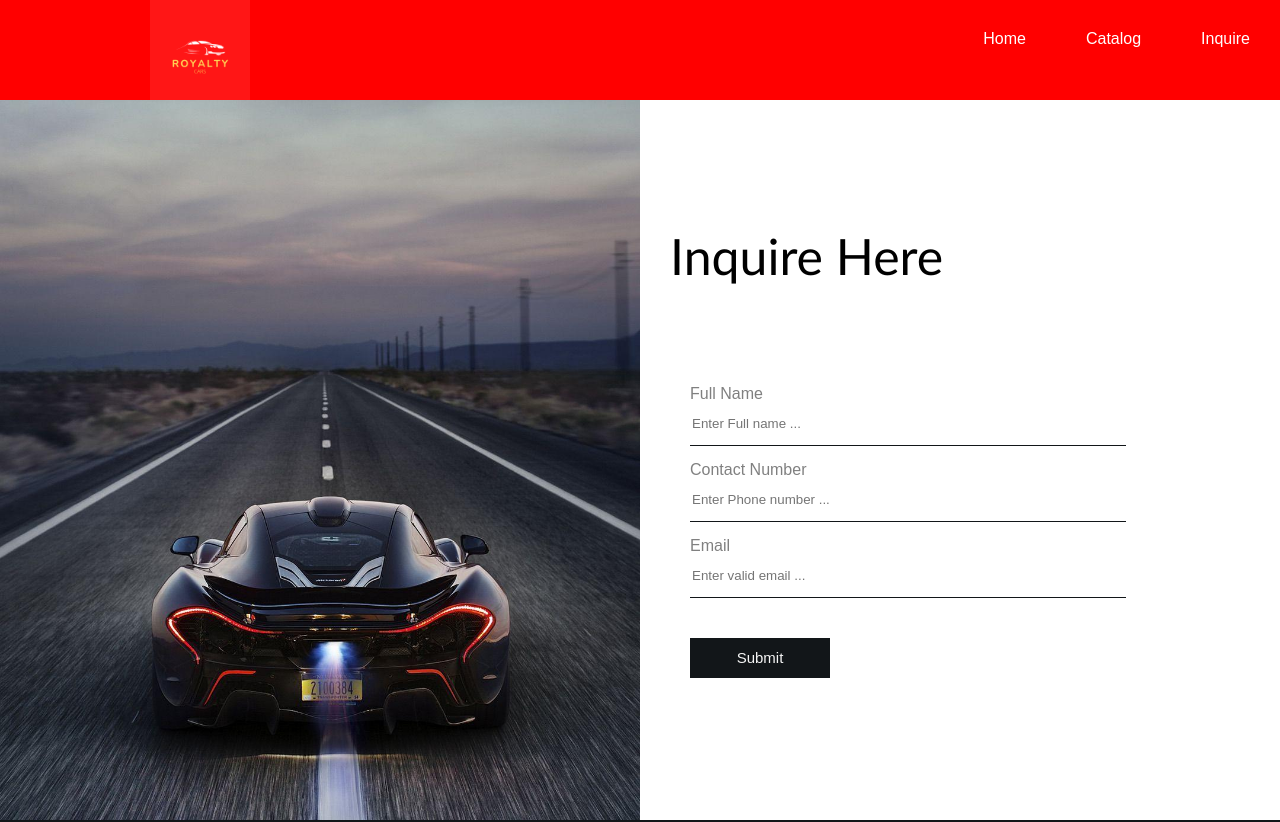
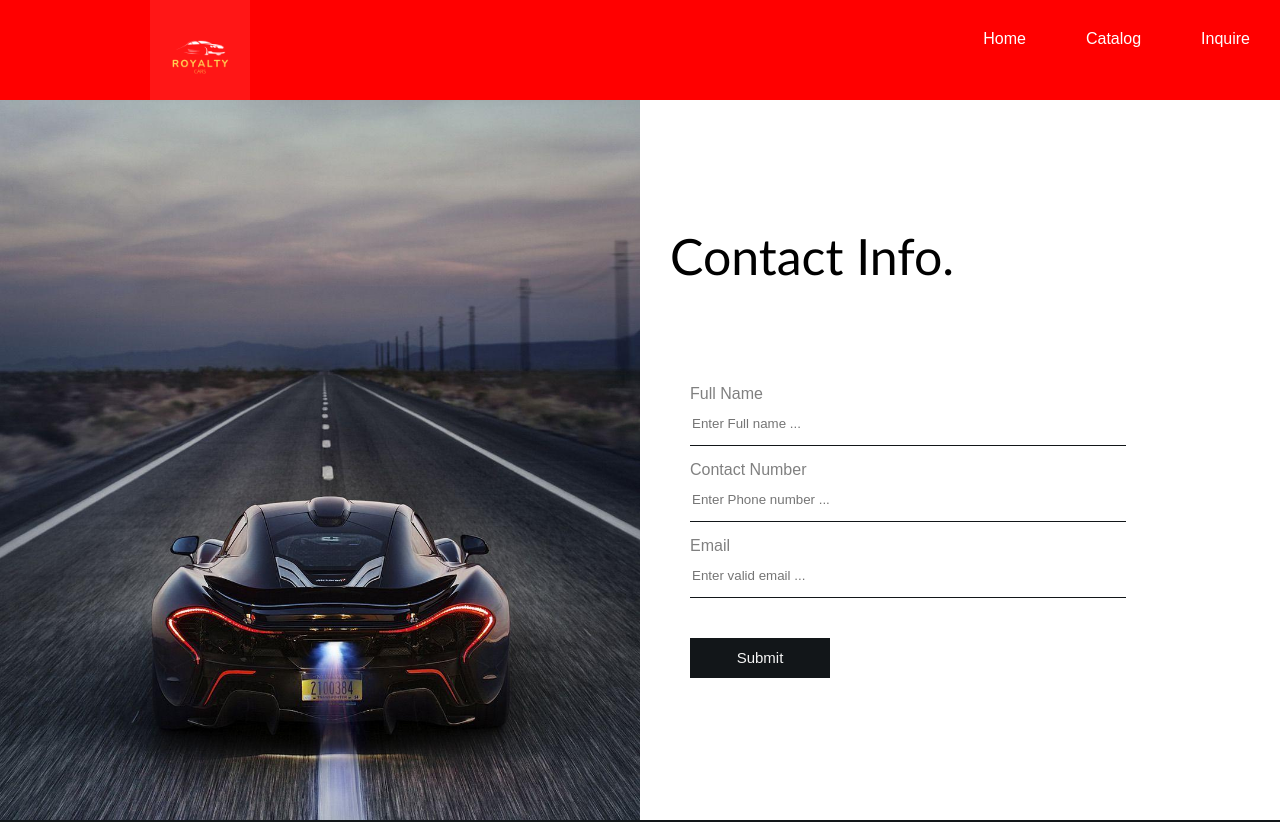
Before and after one commit to JustinChrisAmbil/RoyaltyCarFWebRepository, a React (Create React App) app: page /Inquire in a window 1280 px wide. Shown: the top 822 px of the page. Built offline with nearby package versions, Linux system fonts and the light colour scheme.

Commit message:
Inquire to Contact Info

```diff
--- a/src/Pages/Inquire.js
+++ b/src/Pages/Inquire.js
@@ -8,7 +8,7 @@ function Inquire() {
         <div className="leftSide"style={{backgroundImage: `url(${carHori})`}}>
             </div>
         <div className="rightSide">
-            <h1> Inquire Here </h1>
+            <h1> Contact Info. </h1>
             <form id = "inquire-form" method= "POST">
                 <label htmlFor= "name"> Full Name</label>
                 <input name= "name" placeholder="Enter Full name ..." type = "text"/>
```
